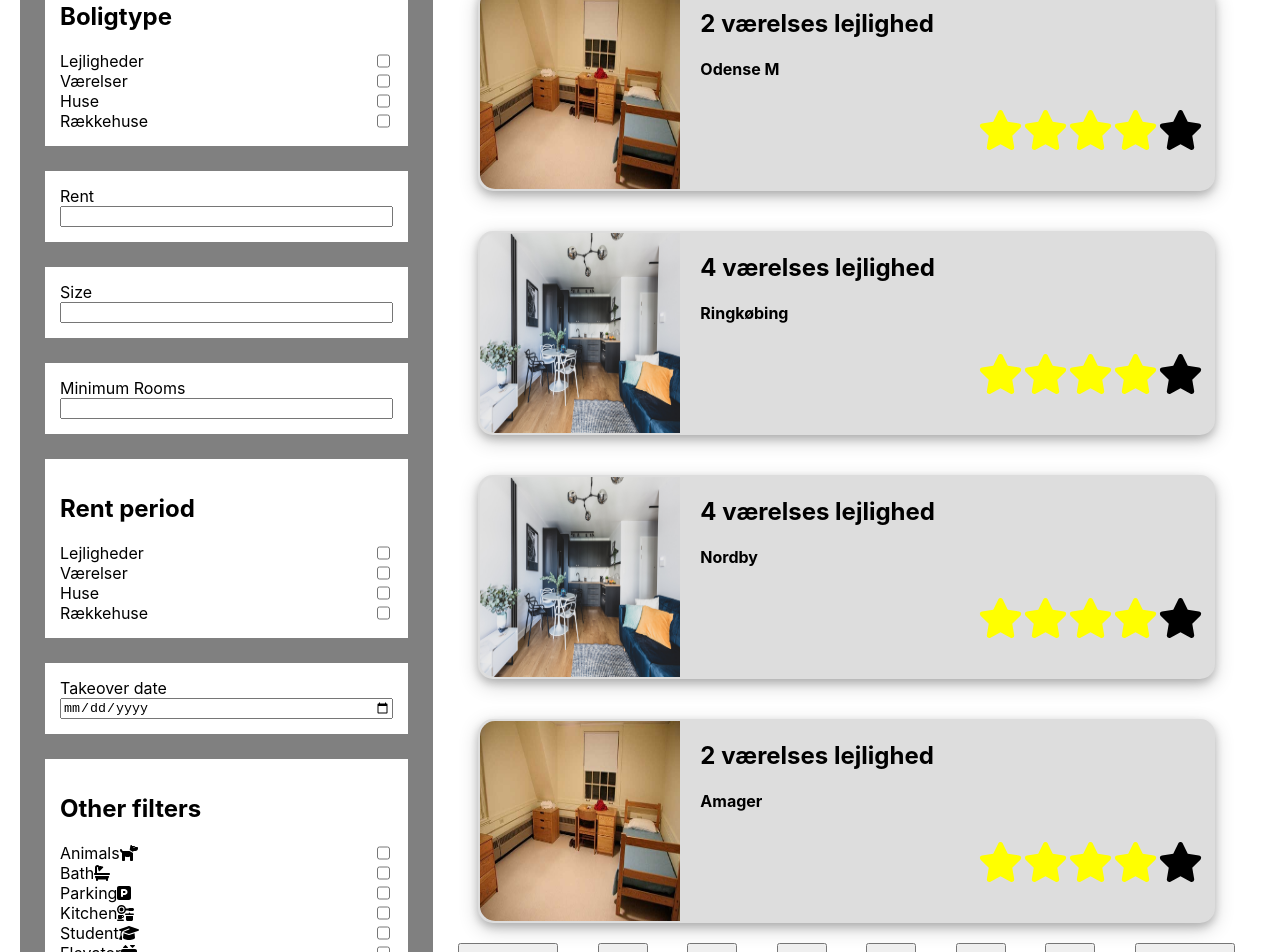
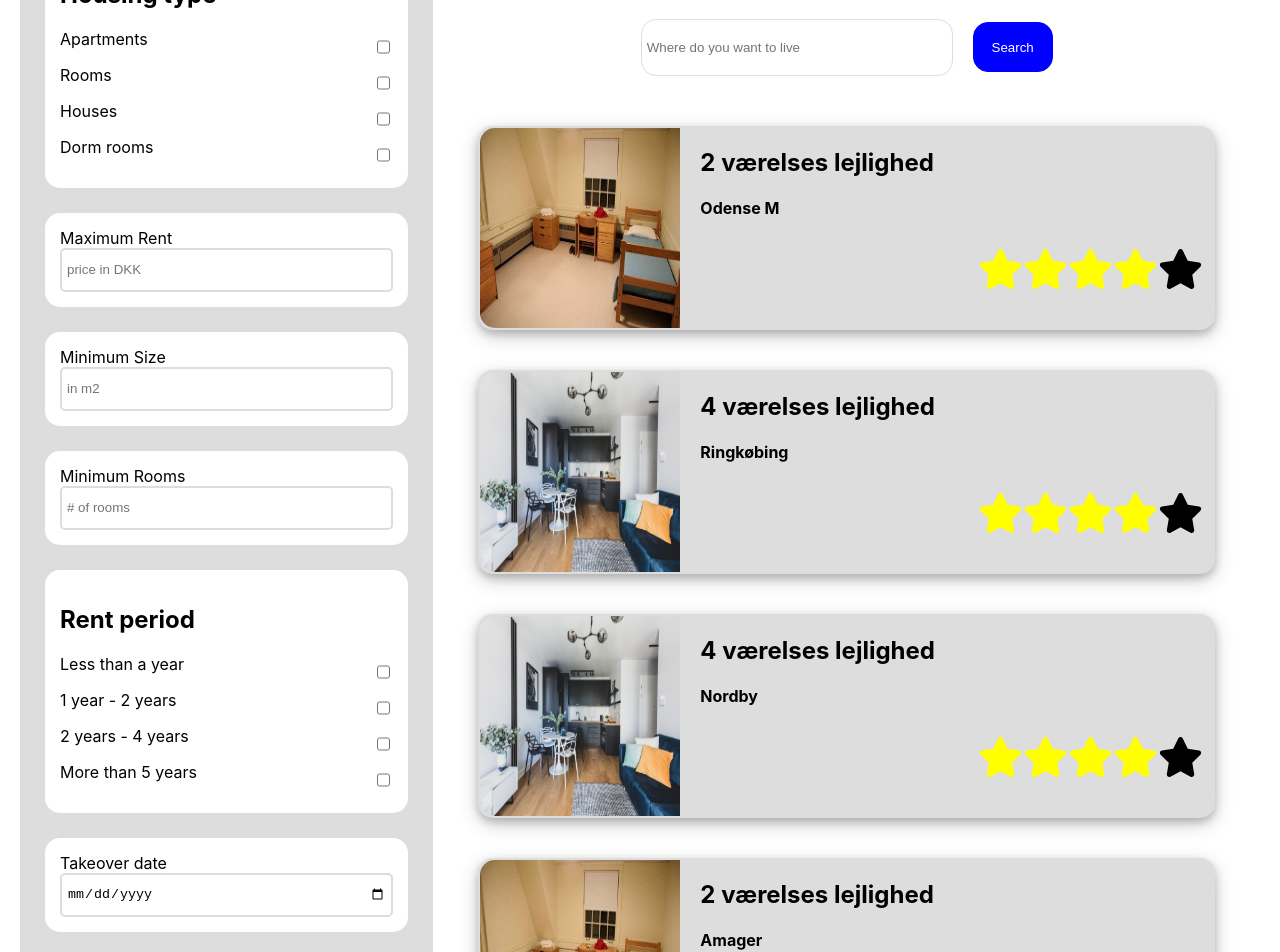
Before and after one commit to Andreas2200/boligfinder, a React (Create React App) app: page /search in a window 1280 px wide. Shown: the part 180-1132 px from the top of the page. Built offline with nearby package versions, Linux system fonts and the light colour scheme.

Commit message:
updates styling

```diff
--- a/src/pages/SearchPage.js
+++ b/src/pages/SearchPage.js
@@ -10,56 +10,50 @@ export default function SearchPage() {
     return (
         <>
             <section className='flex'>
-                <div className='search-bar'>
-                    <label className='search-label' htmlFor='searchBar'>Search</label>
-                    <input type="text" name='searchBar' id='searchBar' placeholder='Where do you want to live'></input>
-                </div>
+
                 <div className='content-wrapper'>
 
                     <div className='sidebar'>
 
-                        <div className='flex filter-box'>
-                            <h1>Boligtype</h1>
+                    <div className='flex filter-box'>
+                            <h1>Housing type</h1>
                             <div className='flex filter-checkbox'>
-                                <label htmlFor='lejligheder'>Lejligheder</label>
-                                <input type="checkbox" name="lejligheder" id="lejligheder" />
+                                <label htmlFor='lejligheder'>Apartments</label>
+                                <input type="checkbox" name="lejligheder" id="apartments" />
                             </div>
-
                             <div className='flex filter-checkbox'>
-                                <label htmlFor='lejligheder'>Værelser</label>
-                                <input type="checkbox" name="værelser" id="værelser" />
+                                <label htmlFor='lejligheder'>Rooms</label>
+                                <input type="checkbox" name="værelser" id="rooms" />
                             </div>
-
                             <div className='flex filter-checkbox'>
-                                <label htmlFor='lejligheder'>Huse</label>
-                                <input type="checkbox" name="huse" id="huse" />
+                                <label htmlFor='lejligheder'>Houses</label>
+                                <input type="checkbox" name="huse" id="houses" />
                             </div>
-
                             <div className='flex filter-checkbox'>
-                                <label htmlFor='lejligheder'>Rækkehuse</label>
-                                <input type="checkbox" name="rækkehuse" id="rækkehuse" />
+                                <label htmlFor='lejligheder'>Dorm rooms</label>
+                                <input type="checkbox" name="rækkehuse" id="dorms" />
                             </div>
                         </div>
 
 
                         <div className='flex filter-box'>
                             {/* <div className='rent-input'> */}
-                            <label htmlFor='rent'>Rent</label>
-                            <input type="number" name="rent" id="rent" />
+                            <label htmlFor='rent'>Maximum Rent</label>
+                            <input type="number" name="rent" id="rent" placeholder='price in DKK'/>
                             {/* </div> */}
                         </div>
 
                         <div className='flex filter-box'>
                             {/* <div className='size-input'> */}
-                            <label htmlFor='rent'>Size</label>
-                            <input type="number" name="size" id="size" />
+                            <label htmlFor='rent'>Minimum Size</label>
+                            <input type="number" name="size" id="size" placeholder='in m2'/>
                             {/* </div> */}
                         </div>
 
                         <div className='flex filter-box'>
                             {/* <div className='rooms-input'> */}
                             <label htmlFor='rooms'>Minimum Rooms</label>
-                            <input type="number" name="rooms" id="rooms" />
+                            <input type="number" name="rooms" id="rooms" placeholder='# of rooms'/>
                             {/* </div> */}
                         </div>
 
@@ -67,20 +61,20 @@ export default function SearchPage() {
                         <div className='flex filter-box'>
                             <h1>Rent period</h1>
                             <div className='flex filter-checkbox'>
-                                <label htmlFor='lejligheder'>Lejligheder</label>
-                                <input type="checkbox" name="lejligheder" id="lejligheder" />
+                                <label htmlFor='lejligheder'>Less than a year</label>
+                                <input type="checkbox" name="lejligheder" id="lessYear" />
                             </div>
                             <div className='flex filter-checkbox'>
-                                <label htmlFor='lejligheder'>Værelser</label>
-                                <input type="checkbox" name="værelser" id="værelser" />
+                                <label htmlFor='lejligheder'>1 year - 2 years</label>
+                                <input type="checkbox" name="værelser" id="twoYears" />
                             </div>
                             <div className='flex filter-checkbox'>
-                                <label htmlFor='lejligheder'>Huse</label>
-                                <input type="checkbox" name="huse" id="huse" />
+                                <label htmlFor='lejligheder'>2 years - 4 years</label>
+                                <input type="checkbox" name="huse" id="fourYears" />
                             </div>
                             <div className='flex filter-checkbox'>
-                                <label htmlFor='lejligheder'>Rækkehuse</label>
-                                <input type="checkbox" name="rækkehuse" id="rækkehuse" />
+                                <label htmlFor='lejligheder'>More than 5 years</label>
+                                <input type="checkbox" name="rækkehuse" id="moreYears" />
                             </div>
                         </div>
 
@@ -98,48 +92,53 @@ export default function SearchPage() {
 
                             <div className='flex filter-checkbox'>
                                 <div>
-                                    <label htmlFor='lejligheder'>Animals</label>
                                     <FontAwesomeIcon icon={faDog} className="yellowStarBig"/>
+                                    <label>Animals</label>
+
                                 </div>
                                 <input type="checkbox" name="animals" id="animals" />
                             </div>
 
                             <div className='flex filter-checkbox'>
                                 <div>
-                                    <label htmlFor='lejligheder'>Bath</label>
                                     <FontAwesomeIcon icon={faBath} className="yellowStarBig"/>
+                                    <label>Bath</label>
+
                                 </div>
                                 <input type="checkbox" name="bath" id="bath" />
                             </div>
 
                             <div className='flex filter-checkbox'>
                                 <div>
-                                    <label htmlFor='lejligheder'>Parking</label>
                                     <FontAwesomeIcon icon={faParking} className="yellowStarBig"/>
+                                    <label>Parking</label>
+
                                 </div>
                                 <input type="checkbox" name="parking" id="parking" />
                             </div>
 
                             <div className='flex filter-checkbox'>
                                 <div>
-                                    <label htmlFor='lejligheder'>Kitchen</label>
-                                    <FontAwesomeIcon icon={faKitchenSet} />
+                                    <FontAwesomeIcon icon={faKitchenSet}  className="yellowStarBig"/>
+                                    <label>Kitchen</label>
                                 </div>
                                 <input type="checkbox" name="kitchen" id="kitchen" />
                             </div>
 
                             <div className='flex filter-checkbox'>
                                 <div>
-                                    <label htmlFor='lejligheder'>Student</label>
-                                    <FontAwesomeIcon icon={faGraduationCap} />
+                                    <FontAwesomeIcon icon={faGraduationCap}  className="yellowStarBig"/>
+                                    <label>Student</label>
+
                                 </div>
                                 <input type="checkbox" name="student" id="student" />
                             </div>
 
                             <div className='flex filter-checkbox'>
                                 <div>
-                                    <label htmlFor='lejligheder'>Elevator</label>
-                                    <FontAwesomeIcon icon={faElevator} />
+                                    <FontAwesomeIcon icon={faElevator}  className="yellowStarBig"/>
+                                    <label>Elevator</label>
+
                                 </div>
                                 <input type="checkbox" name="elevator" id="elevator" />
                             </div>
@@ -148,6 +147,11 @@ export default function SearchPage() {
 
                     </div>
                     <div className='search-results'>
+                        <h1 className="center">BoligFinder search</h1>
+                        <div className='search-bar'>
+                            <input type="text" className='searchBar' id='searchBar' placeholder='Where do you want to live'></input>
+                            <button>Search</button>
+                        </div>
                         <ApartmentListing title={"2 værelses lejlighed"} imagepath={"resources/dormroom.JPG"} city={"Odense M"} />
                         <ApartmentListing title={"4 værelses lejlighed"} imagepath={"resources/studioapartment.JPeG"} city={"Ringkøbing"} />
                         <ApartmentListing title={"4 værelses lejlighed"} imagepath={"resources/studioapartment.JPeG"} city={"Nordby"} />
--- a/src/styles/search.css
+++ b/src/styles/search.css
@@ -11,9 +11,30 @@ section{
 .grid{
     display: grid;
 }
+.center {
+    text-align: center;
+}
+.search-bar {
+    margin: 30px;
+    text-align: center;
+}
 
-.search-bar{
+.search-bar .searchBar{
+    height: 45px;
+    width: 300px;
+    margin-right: 20px;
+    padding: 5px;
+    border: 1px solid #DDD;
+    border-radius: 15px;
+}
 
+.search-bar button {
+    height: 50px;
+    width: 80px;
+    background-color: blue;
+    color: white;
+    border-radius: 15px;
+    border: 1px solid blue;
 }
 
 .content-wrapper{
@@ -22,7 +43,8 @@ section{
 }
 
 .sidebar{
-    background-color: gray;
+    background-color: #DDD;
+    border-radius: 15px;
 }
 
 .search-label{
@@ -30,7 +52,8 @@ section{
 }
 
 .search-results{
-    margin: 25px;
+    margin-right: 25px;
+    margin-left: 25px;
     display: flex;
     flex-direction: column;
     /* grid-template-columns: 250px 250px 250px;
@@ -50,10 +73,21 @@ section{
     padding: 15px;
     background-color: white;
     flex-direction: column;
+    border-radius: 15px;
 }
 
 .filter-checkbox{
     justify-content: space-between;
+}
+
+.filter-checkbox div *{
+    margin-right: 20px;
+}
+.filter-box input{
+    height: 30px;
+    padding: 5px;
+    border-radius: 5px;
+    border: 2px solid #DDD;
 }
 
 .page-selector{
@@ -70,3 +104,7 @@ section{
     width: 50px;
     height: 50px;
 }
+
+.fas{
+    size: 30px;
+}
```
